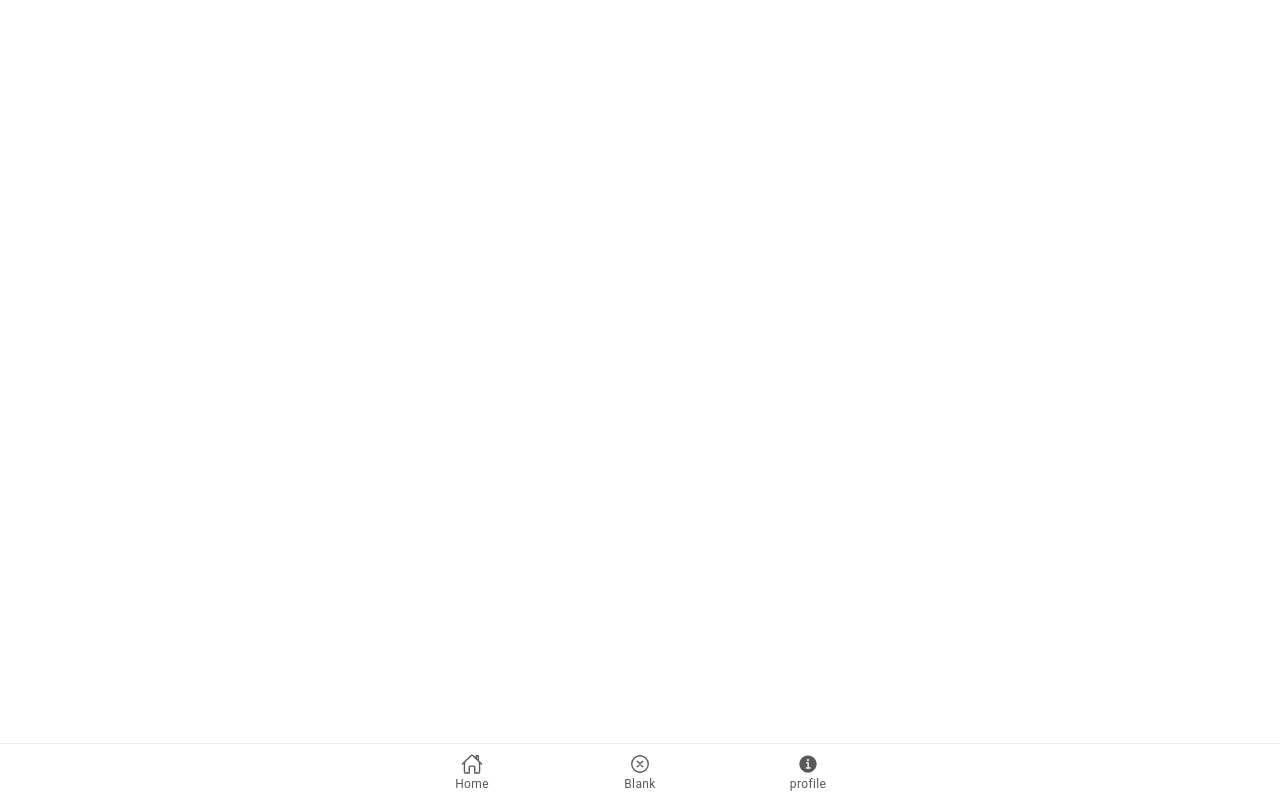
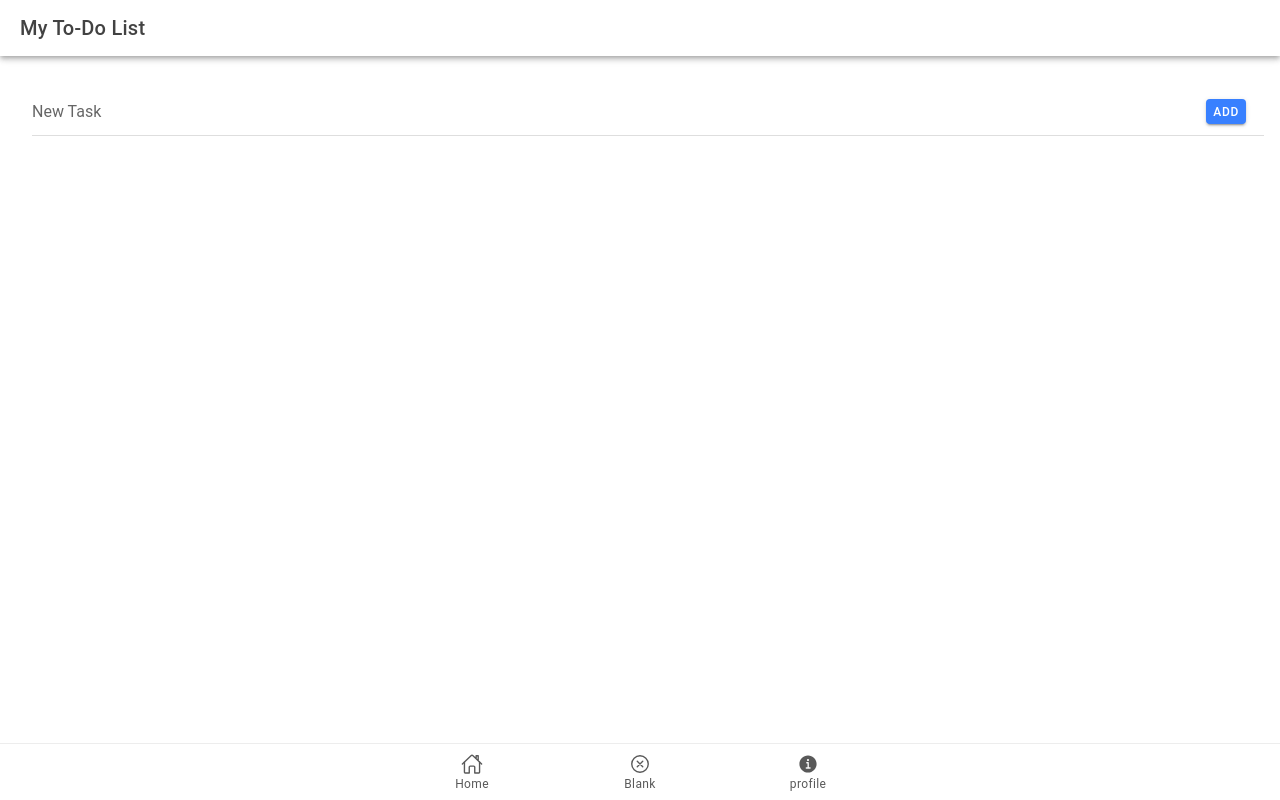
Before and after one commit to JamesRymarc29/ion-t-bagasbas, a React (Vite) app: page /todolist in a window 1280 px wide. Built offline with nearby package versions, Linux system fonts and the light colour scheme.

Commit message:
Made a todolist applet in the homepage

```diff
--- a/src/App.tsx
+++ b/src/App.tsx
@@ -40,7 +40,7 @@ import Tab2 from './pages/Calculator';
 import Tab3 from './pages/Calculator';
 import Clickcounter from './pages/Clickcounter';
 import Calculator from './pages/Calculator';
-
+import Todolist from './pages/Todolist';
 setupIonicReact();
 
 const App: React.FC = () => (
@@ -58,6 +58,9 @@ const App: React.FC = () => (
           </Route>
           <Route exact path="/Calculator">
             <Calculator/>
+          </Route>
+          <Route exact path="/todolist">
+            <Todolist />
           </Route>
 
             <Route exact path="null">
--- a/src/pages/Home.tsx
+++ b/src/pages/Home.tsx
@@ -62,7 +62,7 @@ const Home: React.FC = () => {
       </IonCard>
       </IonRouterLink>
 
-      <IonRouterLink href="/Todo list"></IonRouterLink>
+      <IonRouterLink href="/Todolist">
       <IonCard color="warning">
         <IonCardHeader>
           <IonCardTitle>Todo list</IonCardTitle>
@@ -71,6 +71,7 @@ const Home: React.FC = () => {
         </IonCardHeader>
         <IonCardContent></IonCardContent>
       </IonCard>
+      </IonRouterLink>
       <ExploreContainer name="" />
       </IonContent>
     </IonPage>
--- a/src/pages/Todolist.css
+++ b/src/pages/Todolist.css
@@ -0,0 +1,17 @@
+ion-item {
+    --padding-start: 20px;
+    --inner-padding-end: 10px;
+  }
+
+  ion-label {
+    white-space: normal;
+    word-wrap: break-word;
+  }
+
+  ion-input {
+    width: 70%;
+  }
+
+  ion-button {
+    margin-left: 10px;
+  }
--- a/src/pages/Todolist.tsx
+++ b/src/pages/Todolist.tsx
@@ -1,35 +1,46 @@
 import React, { useState } from 'react';
-import { IonContent, IonHeader, IonPage, IonTitle, IonToolbar, IonList, IonItem, IonLabel, IonCheckbox, IonNote, IonBadge } from '@ionic/react';
+import { IonContent, IonHeader, IonPage, IonTitle, IonToolbar, IonList, IonItem, IonLabel, IonCheckbox, IonInput, IonButton } from '@ionic/react';
 
-const todolist: React.FC = () => {
-  const [todos, setTodos] = useState([
-    { id: 1, title: 'Task 1', completed: false },
-    { id: 2, title: 'Task 2', completed: false },
-    // Add more tasks as needed
-  ]);
+const Todolist: React.FC = () => {
+  const [tasks, setTasks] = useState<{ text: string; completed: boolean }[]>([]);
+  const [newTask, setNewTask] = useState<string>('');
 
-  const handleToggle = (id: number) => {
-    setTodos(todos.map(todo => (todo.id === id ? { ...todo, completed: !todo.completed } : todo)));
+  const handleAddTask = () => {
+    if (newTask.trim() !== '') {
+      setTasks([...tasks, { text: newTask, completed: false }]);
+      setNewTask('');
+    }
+  };
+
+  const handleToggleTask = (index: number) => {
+    const updatedTasks = [...tasks];
+    updatedTasks[index].completed = !updatedTasks[index].completed;
+    setTasks(updatedTasks);
   };
 
   return (
     <IonPage>
       <IonHeader>
         <IonToolbar>
-          <IonTitle>Todo List</IonTitle>
+          <IonTitle>My To-Do List</IonTitle>
         </IonToolbar>
       </IonHeader>
-      <IonContent>
+      <IonContent className="ion-padding">
         <IonList>
-          {todos.map(todo => (
-            <IonItem key={todo.id}>
-              <IonCheckbox slot="start" checked={todo.completed} onIonChange={() => handleToggle(todo.id)} />
-              <IonLabel>{todo.title}</IonLabel>
-              {todo.completed && <IonBadge color="success" slot="end">Completed</IonBadge>}
+          {tasks.map((task, index) => (
+            <IonItem key={index}>
+              <IonLabel>{task.text}</IonLabel>
+              <IonCheckbox slot="start" checked={task.completed} onIonChange={() => handleToggleTask(index)} />
             </IonItem>
           ))}
         </IonList>
+        <IonItem>
+          <IonInput placeholder="New Task" value={newTask} onIonChange={(e) => setNewTask(e.detail.value!)} />
+          <IonButton slot="end" onClick={handleAddTask}>Add</IonButton>
+        </IonItem>
       </IonContent>
     </IonPage>
   );
 };
+
+export default Todolist;
```
